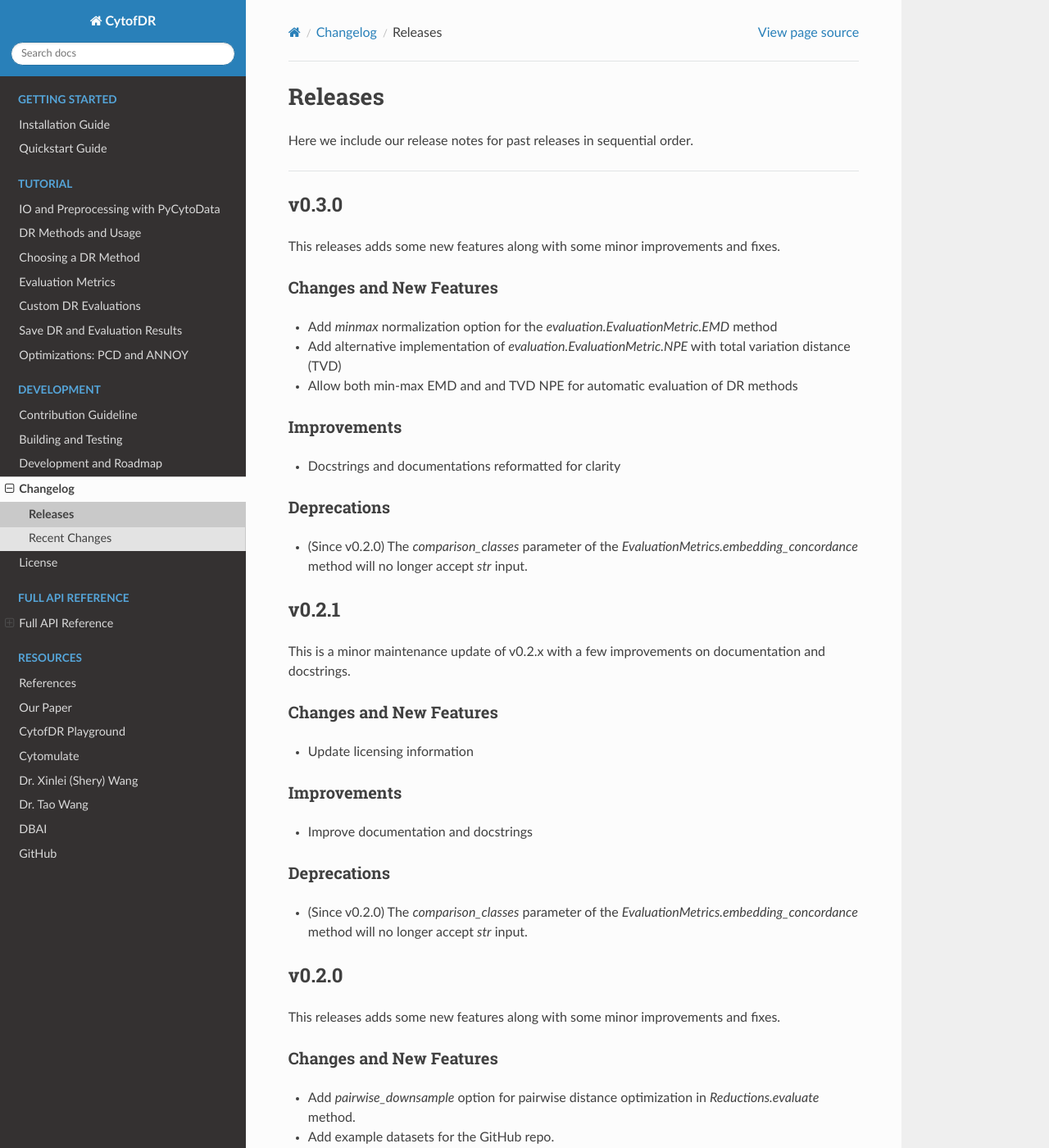
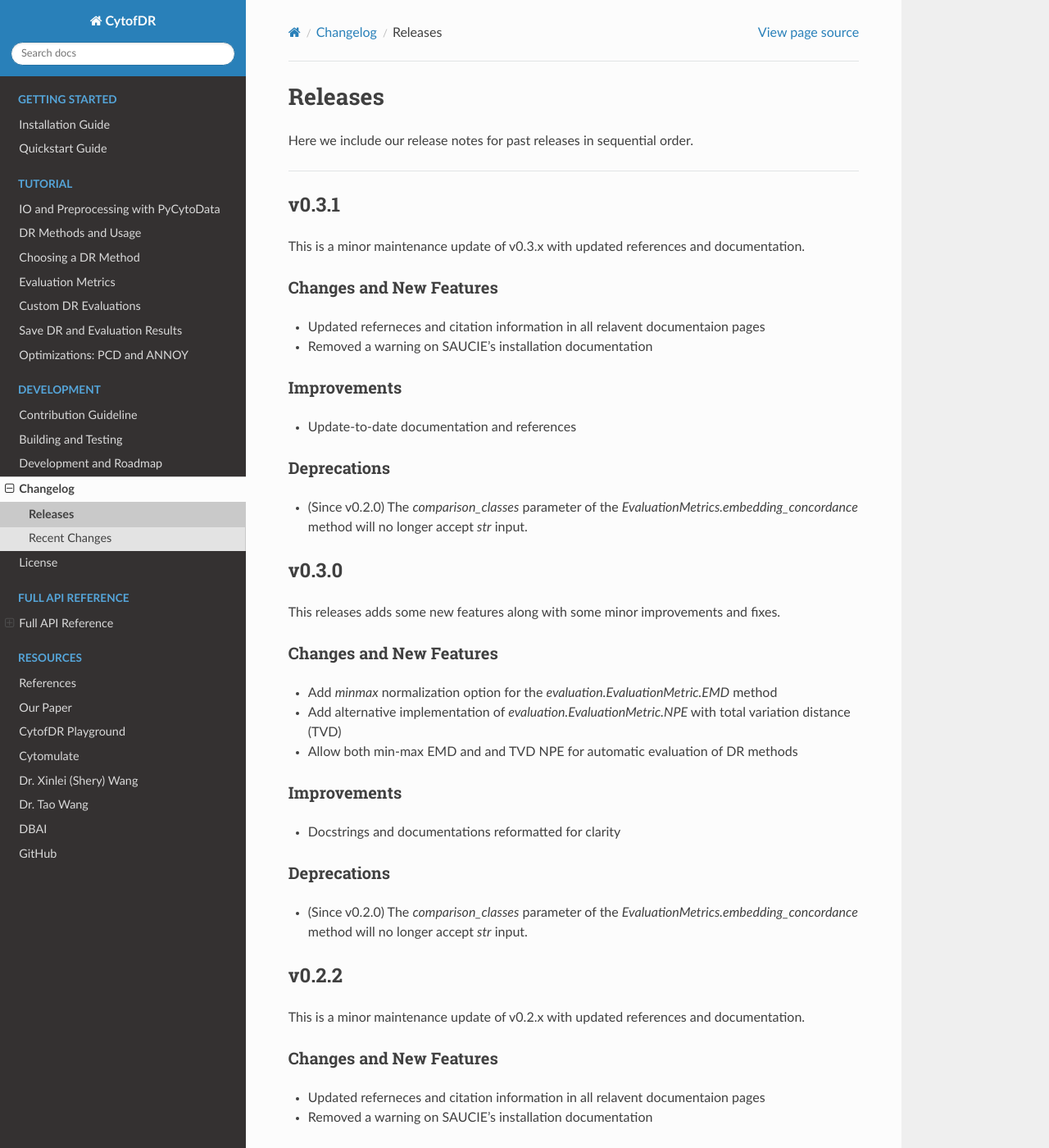
Before and after one commit to kevin931/CytofDR, a Sphinx documentation site: the page built from docs/source/change/releases.rst, in a window 1280 px wide and 1400 px high. Shown: the whole window at 82% size. Built offline with Sphinx 7.4.7 and the Read the Docs theme 2.0.0, drawn with Linux system fonts in a browser that asks for light colours; some of the changed text lies outside the part shown.

Commit message:
Release prep: v0.3.1

```diff
--- a/CytofDR/__init__.py
+++ b/CytofDR/__init__.py
@@ -1,3 +1,3 @@
-__version__ = "0.3.0"
+__version__ = "0.3.1"
 
 from CytofDR import dr, evaluation
--- a/docs/source/change/releases.rst
+++ b/docs/source/change/releases.rst
@@ -5,6 +5,28 @@ Releases
 Here we include our release notes for past releases in sequential order.
 
 --------------------
+
+********
+v0.3.1
+********
+
+This is a minor maintenance update of v0.3.x with updated references and documentation.
+
+Changes and New Features
+--------------------------
+
+- Updated referneces and citation information in all relavent documentaion pages
+- Removed a warning on SAUCIE's installation documentation
+
+Improvements
+--------------
+
+- Update-to-date documentation and references
+
+Deprecations
+----------------
+
+- (Since v0.2.0) The `comparison_classes` parameter of the `EvaluationMetrics.embedding_concordance` method will no longer accept `str` input.
 
 ********
 v0.3.0
@@ -29,6 +51,30 @@ Deprecations
 ----------------
 
 - (Since v0.2.0) The `comparison_classes` parameter of the `EvaluationMetrics.embedding_concordance` method will no longer accept `str` input.
+
+
+********
+v0.2.2
+********
+
+This is a minor maintenance update of v0.2.x with updated references and documentation.
+
+Changes and New Features
+--------------------------
+
+- Updated referneces and citation information in all relavent documentaion pages
+- Removed a warning on SAUCIE's installation documentation
+
+Improvements
+--------------
+
+- Update-to-date documentation and references
+
+Deprecations
+----------------
+
+- (Since v0.2.0) The `comparison_classes` parameter of the `EvaluationMetrics.embedding_concordance` method will no longer accept `str` input.
+
 
 ********
 v0.2.1
--- a/docs/source/conf.py
+++ b/docs/source/conf.py
@@ -20,7 +20,7 @@ sys.path.insert(0, os.path.abspath('../../'))
 project = 'CytofDR'
 copyright = '2022-2023, CytofDR Developers'
 author = 'Kevin Wang'
-release = '0.3.0'
+release = '0.3.1'
 
 extensions = [
     "sphinx_rtd_theme",
--- a/meta.yaml
+++ b/meta.yaml
@@ -1,5 +1,5 @@
 {% set name = "CytofDR" %}
-{% set version = "0.3.0" %}
+{% set version = "0.3.1" %}
 
 package:
   name: "{{ name|lower }}"
--- a/setup.py
+++ b/setup.py
@@ -4,7 +4,7 @@ import os
 import shutil
 import distutils.cmd
 
-VERSION = "0.3.0"
+VERSION = "0.3.1"
 
 class PypiCommand(distutils.cmd.Command):
 
```
Also changed, not shown: README.md (+6 -7 lines), docs/source/change/index.rst (+5 -6 lines).
